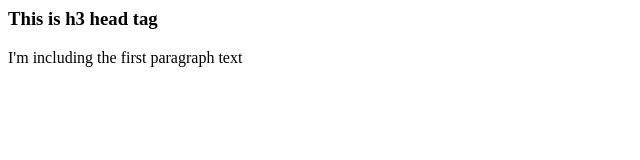
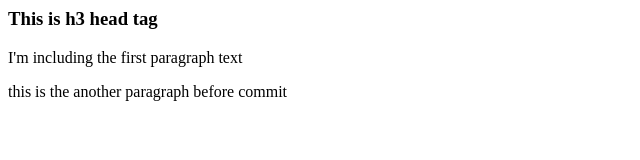
Before and after one commit to tenahub/wa-startup, a plain HTML site: page index.html in a window 1280 px wide. Shown: the whole page, without its empty margins (0-640 px from the left). Drawn offline with Linux system fonts and the light colour scheme.

Commit message:
this is the second paragraph

```diff
--- a/index.html
+++ b/index.html
@@ -6,6 +6,7 @@
     <body>
         <h3>This is h3 head tag</h3>
         <p>I'm including the first paragraph text</p>
+        <p>this is the another paragraph before commit</p>
 
     </body>
 
```
